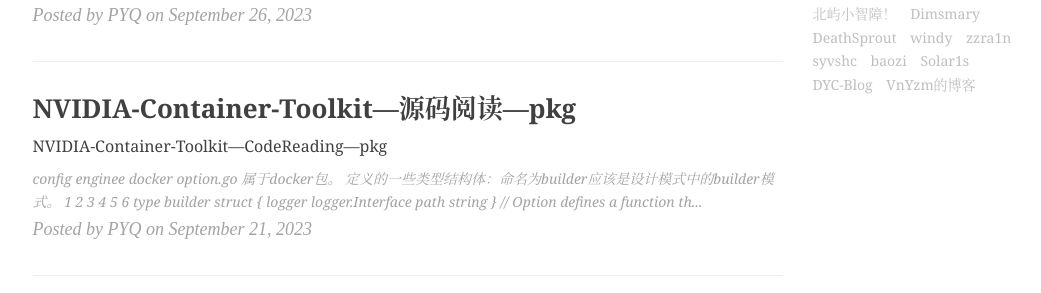
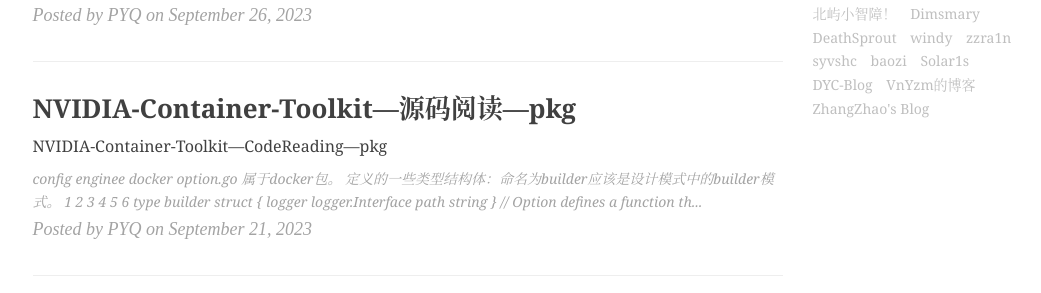
Before and after one commit to peng-yq/peng-yq.github.io, a Jekyll site: the page built from index.html, in a window 1280 px wide and 900 px high, scrolled down 880 px. Shown: the part 161-454 px from the top of the window, without its empty margins (135-1176 px from the left). Built offline with Jekyll 4.4.1, drawn with Linux system fonts in a browser that asks for light colours; nearby versions of some CDN libraries; the list of posts is cut into pages by our own code; comment, search, counter and statistics services are not loaded.

Commit message:
docs: update _config.yml

```diff
--- a/_config.yml
+++ b/_config.yml
@@ -144,5 +144,9 @@
     {
         title: "VnYzm的博客",
         href: "https://zimingyuan.github.io/"
+    },
+    {
+        title: "ZhangZhao's Blog",
+        href: "https://zhangzhao219.github.io/"
     }
 ]
```
